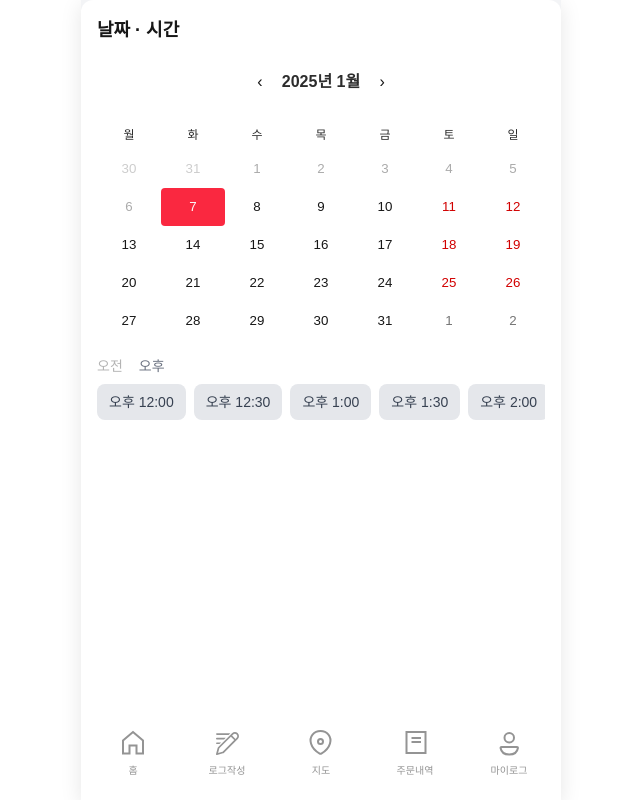
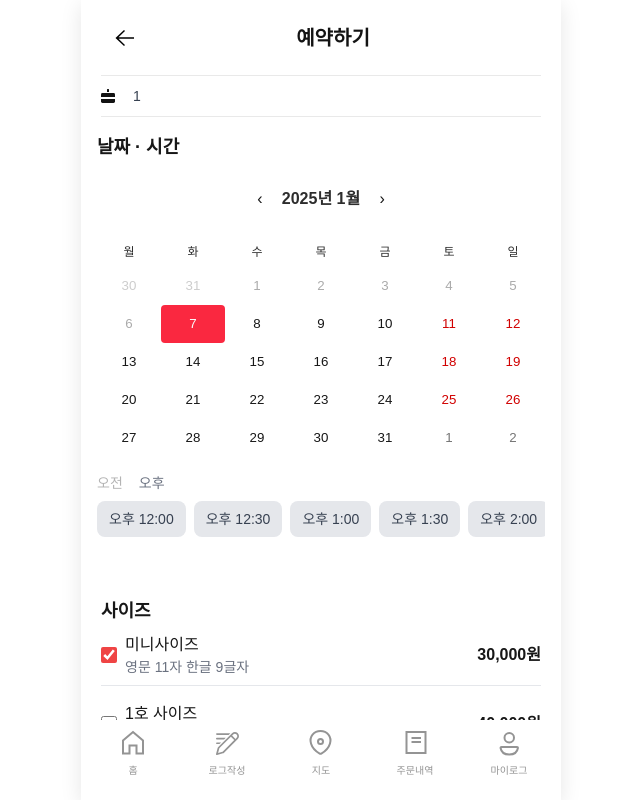
Before and after one commit to cake-way/Frontend, a Next.js app: page /order/1 in a window 1280 px wide. Shown: the whole page, without its empty margins (319-959 px from the left). Built offline with nearby package versions, Linux system fonts and the light colour scheme; a web font is replaced by a local one.

Commit message:
feat : 예약하기 페이지 퍼블리싱

```diff
--- /dev/null
+++ b/src/app/cakeDetail/[cake_id]/page.tsx
@@ -0,0 +1,125 @@
+'use client';
+
+import Image from 'next/image';
+import { cakes } from '../../../../constants/constants';
+import { useParams, useRouter } from 'next/navigation';
+
+export default function CakeDetail() {
+  const router = useRouter();
+  const { cake_id } = useParams();
+  const cakeLog = [
+    {
+      id: 1,
+      image: '/images/cake-pick-cake2.svg',
+      title: '오리미니 케이크',
+      user: '@sarangdungy',
+    },
+    {
+      id: 2,
+      image: '/images/cake-pick-cake2.svg',
+      title: '딸기치즈 케이크',
+      user: '@sarangdungy',
+    },
+    {
+      id: 3,
+      image: '/images/cake-pick-cake2.svg',
+      title: '딸기치즈 케이크',
+      user: '@sarangdungy',
+    },
+    {
+      id: 4,
+      image: '/images/cake-pick-cake2.svg',
+      title: '딸기치즈 케이크',
+      user: '@sarangdungy',
+    },
+    {
+      id: 5,
+      image: '/images/cake-pick-cake2.svg',
+      title: '딸기치즈 케이크',
+      user: '@sarangdungy',
+    },
+  ];
+
+  const onClickedOrder = () => {
+    router.push(`/order/${cake_id}`);
+  };
+
+  return (
+    <div className="w-full  mx-auto">
+      {/* 상단 케이크 이미지 */}
+      <div className="relative w-full h-64">
+        <Image
+          src="/images/cake-pick-cake2.svg"
+          alt="케이크 이미지"
+          fill
+          className="object-cover rounded-b-lg"
+        />
+      </div>
+
+      {/* 케이크 상세 정보 */}
+      <div className="p-4">
+        <h1 className="text-lg font-bold">고양이 케이크</h1>
+        <p className="text-xl font-bold text-primary mt-2">40,000원</p>
+        <p className="text-sm text-gray-500 mt-2">케이크 로그 100개</p>
+        <div className="mt-2 flex items-center gap-2">
+          <div className="text-red-500">⭕</div>
+          <div>
+            <p className="text-sm">씨에이크 성수점</p>
+            <p className="text-xs text-gray-500">
+              서울특별시 마포구 독막로15길 17 1층
+            </p>
+          </div>
+          <button className="text-sm text-primary">지도보기</button>
+        </div>
+        <button
+          className="w-full bg-black text-white py-2 rounded-md mt-4"
+          onClick={onClickedOrder}
+        >
+          예약하기
+        </button>
+      </div>
+
+      {/* 다른 디자인 */}
+      <div className="p-4">
+        <h2 className="text-lg font-bold mb-2">다른 디자인</h2>
+        <div className="flex gap-4 overflow-x-auto no-scrollbar">
+          {cakes.map((design) => (
+            <div key={design.cake_id} className="min-w-[150px]">
+              <div className="relative w-36 h-36">
+                <Image
+                  src={design.image}
+                  alt={design.name}
+                  fill
+                  className="object-cover rounded-lg"
+                />
+              </div>
+              <p className="mt-2 text-sm font-medium">{design.name}</p>
+              <p className="text-sm text-gray-500">{design.price}</p>
+            </div>
+          ))}
+        </div>
+      </div>
+
+      {/* 케이크 로그 */}
+      <div className="p-4">
+        <h2 className="text-lg font-bold mb-2">케이크 로그</h2>
+        <div className="flex gap-4 overflow-x-auto no-scrollbar">
+          {cakeLog.map((log) => (
+            <div key={log.id} className="min-w-[150px]">
+              <div className="relative w-36 h-36">
+                <Image
+                  src={log.image}
+                  alt={log.title}
+                  fill
+                  className="object-cover rounded-lg"
+                />
+              </div>
+              <p className="mt-2 text-sm font-medium">{log.title}</p>
+              <p className="text-sm text-gray-500">{log.user}</p>
+            </div>
+          ))}
+        </div>
+      </div>
+    </div>
+  );
+}
--- a/src/app/categorySearch/[category]/page.tsx
+++ b/src/app/categorySearch/[category]/page.tsx
@@ -26,7 +26,7 @@ const CategorySearch = () => {
   const { confirmDesgin, confirmPrice, confirmReigon } = useFilteringStore();
 
   const onOrder = (cake_id: number) => {
-    router.push(`/order/${cake_id}`);
+    router.push(`/cakeDetail/${cake_id}`);
   };
 
   const isSameDay = (date1: Date, date2: Date) => {
@@ -48,7 +48,13 @@ const CategorySearch = () => {
     setIsOpen(true);
   };
 
-  console.log(confirmDesgin, confirmPrice, confirmReigon);
+  const onclickedBack = () => {
+    router.back();
+  };
+  const onCickedAlarm = () => {
+    router.push('/notice');
+  };
+
   return (
     <>
       {isOpen && (
@@ -65,10 +71,12 @@ const CategorySearch = () => {
           leftButtonImage={<Image src={back} alt="back" />}
           centerText={getCategoryName(category) || '카테고리 없음'}
           rightButtonImage={[<Image key="Alarm" src={alarm} alt="alrm" />]}
+          onLeftButtonClick={onclickedBack}
+          onRightButtonClick={[onCickedAlarm]}
         ></Header>
 
         <div
-          className=" bg-[#ffffff] mx-5 border-solid py-2.5 text-sm flex items-center border-b border-t border-[#E9E9E9]"
+          className="cursor-pointer relative bg-[#ffffff] mx-5 border-solid py-2.5 text-sm flex items-center border-b border-t border-[#E9E9E9]"
           onClick={() => setCalendarOpen(true)}
         >
           <div className="mr-0.5">
@@ -84,6 +92,7 @@ const CategorySearch = () => {
               ? ''
               : `${filteredDate.getHours()}:${filteredDate.getMinutes() === 0 ? '00' : filteredDate.getMinutes()}`}
           </div>
+          <Image src={down} alt="arrow_down" className="right-1 absolute" />
         </div>
         {/* Category Tabs */}
         <div className="flex gap-2 p-4">
@@ -112,11 +121,11 @@ const CategorySearch = () => {
         </div>
 
         {/* Cake Grid */}
-        <div className="grid grid-cols-2 gap-4 p-5">
+        <div className="grid grid-cols-2 gap-4 p-5 ">
           {cakes.map((cake, index) => (
             <div
               key={index}
-              className="relative bg-white rounded-lg overflow-hidden"
+              className="relative cursor-pointer bg-white rounded-lg overflow-hidden"
               onClick={() => onOrder(cake.cake_id)}
             >
               <img
@@ -140,6 +149,7 @@ const CategorySearch = () => {
             <Header
               leftButtonImage={<Image src={back} alt="back" />}
               centerText={'예약하기'}
+              onLeftButtonClick={() => setCalendarOpen(false)}
             ></Header>
             <Calendar setCalendarOpen={setCalendarOpen} />
           </div>
--- a/src/app/components/Header.tsx
+++ b/src/app/components/Header.tsx
@@ -22,7 +22,7 @@ const Header: React.FC<HeaderProps> = ({
 }) => {
   return (
     <header
-      className={`bg-[#FFF] text-[#131313] flex justify-between px-8 items-center absolute top-0 z-50 w-full h-[75px] ${
+      className={`bg-[#FFF] text-[#131313] flex justify-between px-8 items-center sticky top-0 z-50 w-full h-[75px] ${
         borderBottom ? 'border-b border-gray-300' : ''
       }`}
     >
--- a/src/app/components/order/Calendar.tsx
+++ b/src/app/components/order/Calendar.tsx
@@ -5,7 +5,7 @@ import Calendar from 'react-calendar';
 import 'react-calendar/dist/Calendar.css';
 
 interface CalendarComponentProps {
-  setCalendarOpen: React.Dispatch<React.SetStateAction<boolean>>;
+  setCalendarOpen?: React.Dispatch<React.SetStateAction<boolean>>;
 }
 
 const CalendarComponent: React.FC<CalendarComponentProps> = ({
@@ -65,8 +65,8 @@ const CalendarComponent: React.FC<CalendarComponentProps> = ({
   };
 
   return (
-    <div className="p-4 w-full bg-[#ffffff] rounded-lg shadow-lg overflow-hidden max-w-[480px]">
-      <section className="mb-6">
+    <div className=" w-full  relative bg-[#ffffff] rounded-lg  overflow-hidden max-w-[480px]">
+      <section className="mb-6 p-4">
         <h3 className="text-lg font-bold mb-4">날짜 · 시간</h3>
 
         {/* Calendar */}
@@ -118,14 +118,14 @@ const CalendarComponent: React.FC<CalendarComponentProps> = ({
         {/* Time Selection */}
         <div className="flex items-center gap-4">
           <span
-            className={`text-sm font-medium text-gray-500
+            className={` cursor-pointer text-sm font-medium text-gray-500
               ${selectedPeriod === '오전' ? 'text-[#292929]' : 'text-grayscale500'}`}
             onClick={() => setSelectedPeriod('오전')}
           >
             오전
           </span>
           <span
-            className={`text-sm font-medium text-gray-500
+            className={`cursor-pointer text-sm font-medium text-gray-500
 
 
               ${selectedPeriod === '오후' ? 'text-[#292929]' : 'text-grayscale500'}
@@ -136,7 +136,7 @@ const CalendarComponent: React.FC<CalendarComponentProps> = ({
             오후
           </span>
         </div>
-        <div className="flex  X$ max-w-full overflow-x-auto gap-2 mt-2">
+        <div className="flex   max-w-full overflow-x-auto gap-2 mt-2">
           {(selectedPeriod === '오후' ? pmTimes : amTimes).map((time) => (
             <button
               key={time}
@@ -156,7 +156,7 @@ const CalendarComponent: React.FC<CalendarComponentProps> = ({
 
       {/* Footer */}
       {setCalendarOpen && (
-        <footer className="flex gap-3 justify-between mt-6">
+        <footer className="px-4 flex gap-3  bottom-0 absolute w-full justify-between mt-6">
           <button
             onClick={() => setCalendarOpen(false)}
             className="flex-1 p-2.5 border border-gray-300 rounded
--- a/src/app/order/[cake_id]/page.tsx
+++ b/src/app/order/[cake_id]/page.tsx
@@ -1,10 +1,146 @@
+'use client';
+
+import Header from '@/app/components/Header';
+
+import back from '@/../public/header-images/back.svg';
+import cakeIcon from '@/../public/order/cakeIcon.svg';
+import React, { useState } from 'react';
+import Image from 'next/image';
+import { useParams, useRouter } from 'next/navigation';
 import Calendar from '@/app/components/order/Calendar';
-import React from 'react';
 
 const Order: React.FC = () => {
+  const { cake_id } = useParams();
+  const router = useRouter();
+
+  const [selectedSize, setSelectedSize] = useState('미니사이즈');
+  const [selectedFlavor, setSelectedFlavor] = useState('초코맛');
+  const [selectedColor, setSelectedColor] = useState('화이트');
+  const [message, setMessage] = useState('');
+
+  const sizes = [
+    {
+      name: '미니사이즈',
+      description: '영문 11자 한글 9글자',
+      price: '30,000원',
+    },
+    {
+      name: '1호 사이즈',
+      description: '영문 13자 한글 9글자',
+      price: '40,000원',
+    },
+    {
+      name: '2호 사이즈',
+      description: '영문 15자 한글 13글자',
+      price: '50,000원',
+    },
+  ];
+
+  const flavors = ['초코맛', '바닐라맛', '딸기맛'];
+  const colors = ['화이트', '핑크', '블루'];
+
+  const onclickedBack = () => {
+    router.back();
+  };
+
   return (
-    <div className="min-h-screen flex  justify-center bg-gray-100">
-      <Calendar />
+    <div className="   flex flex-col">
+      {/* Header */}
+      <Header
+        leftButtonImage={<Image src={back} alt="back" />}
+        centerText={'예약하기'}
+        onLeftButtonClick={onclickedBack}
+      />
+
+      {/* Cake Info */}
+      <div className=" relative bg-[#ffffff] mx-5 border-solid py-2.5 text-sm flex items-center border-b border-t border-[#E9E9E9]">
+        <Image src={cakeIcon} alt="cakeIcon" />
+        <div className="ml-2.5 px-2 font-medium text-gray-700">{cake_id}</div>
+      </div>
+
+      {/* Calendar Component */}
+      <div>
+        <Calendar />
+      </div>
+
+      {/* Size Selection */}
+      <div className="p-5">
+        <h2 className="text-lg font-bold mb-2">사이즈</h2>
+        <div className="space-y-4">
+          {sizes.map((size) => (
+            <label
+              key={size.name}
+              className="flex items-center justify-between border-b pb-2"
+            >
+              <div className="flex items-center gap-2">
+                <input
+                  type="checkbox"
+                  name="size"
+                  value={size.name}
+                  checked={selectedSize === size.name}
+                  onChange={() => setSelectedSize(size.name)}
+                  className="w-4 h-4 accent-red-500"
+                />
+                <div>
+                  <p className="font-medium">{size.name}</p>
+                  <p className="text-sm text-gray-500">{size.description}</p>
+                </div>
+              </div>
+              <p className="font-bold">{size.price}</p>
+            </label>
+          ))}
+        </div>
+      </div>
+
+      {/* Flavor Selection */}
+      <div className="p-5">
+        <h2 className="text-lg font-bold mb-2">맛 선택</h2>
+        <select
+          value={selectedFlavor}
+          onChange={(e) => setSelectedFlavor(e.target.value)}
+          className="w-full border border-gray-300 rounded-md p-2"
+        >
+          {flavors.map((flavor) => (
+            <option key={flavor} value={flavor}>
+              {flavor}
+            </option>
+          ))}
+        </select>
+      </div>
+
+      {/* Color Selection */}
+      <div className="p-5">
+        <h2 className="text-lg font-bold mb-2">색상 선택</h2>
+        <select
+          value={selectedColor}
+          onChange={(e) => setSelectedColor(e.target.value)}
+          className="w-full border border-gray-300 rounded-md p-2"
+        >
+          {colors.map((color) => (
+            <option key={color} value={color}>
+              {color}
+            </option>
+          ))}
+        </select>
+      </div>
+
+      {/* Message Input */}
+      <div className="p-5">
+        <h2 className="text-lg font-bold mb-2">꼭 확인해주세요!</h2>
+        <textarea
+          value={message}
+          onChange={(e) => setMessage(e.target.value)}
+          placeholder="메시지를 입력하세요"
+          className="w-full border border-gray-300 rounded-md p-2 h-24 resize-none"
+        />
+      </div>
+
+      {/* Next Button */}
+      <div className="p-5">
+        <button className="w-full bg-black text-white py-2 rounded-md text-lg font-medium">
+          다음
+        </button>
+      </div>
     </div>
   );
 };
```
Also changed, not shown: public/order/cakeIcon.svg (added).
